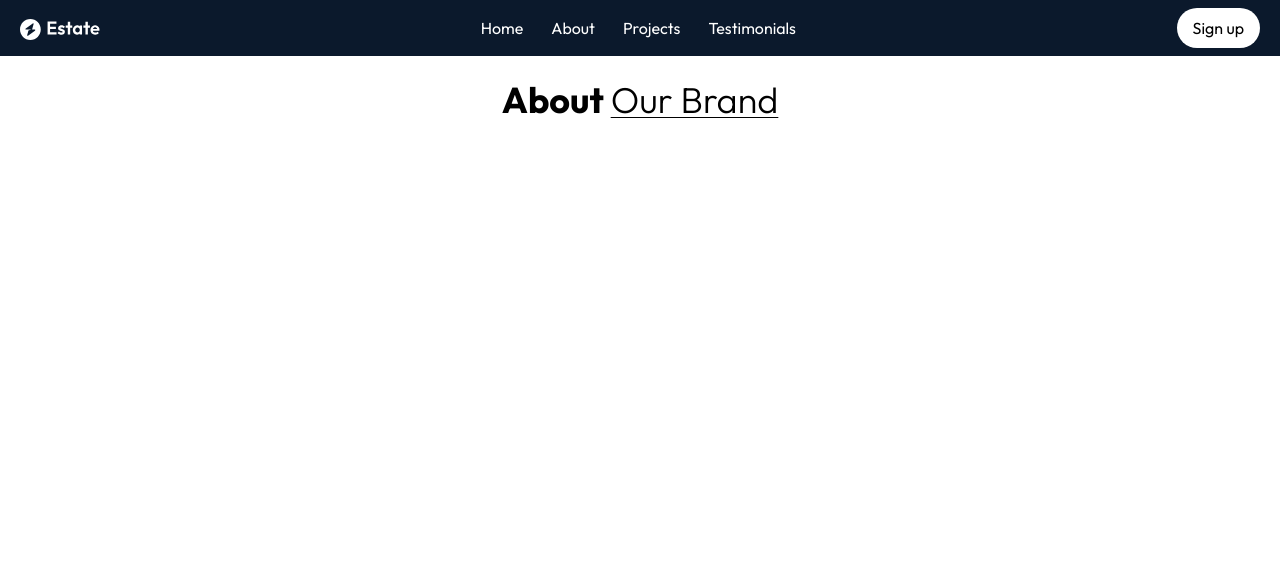
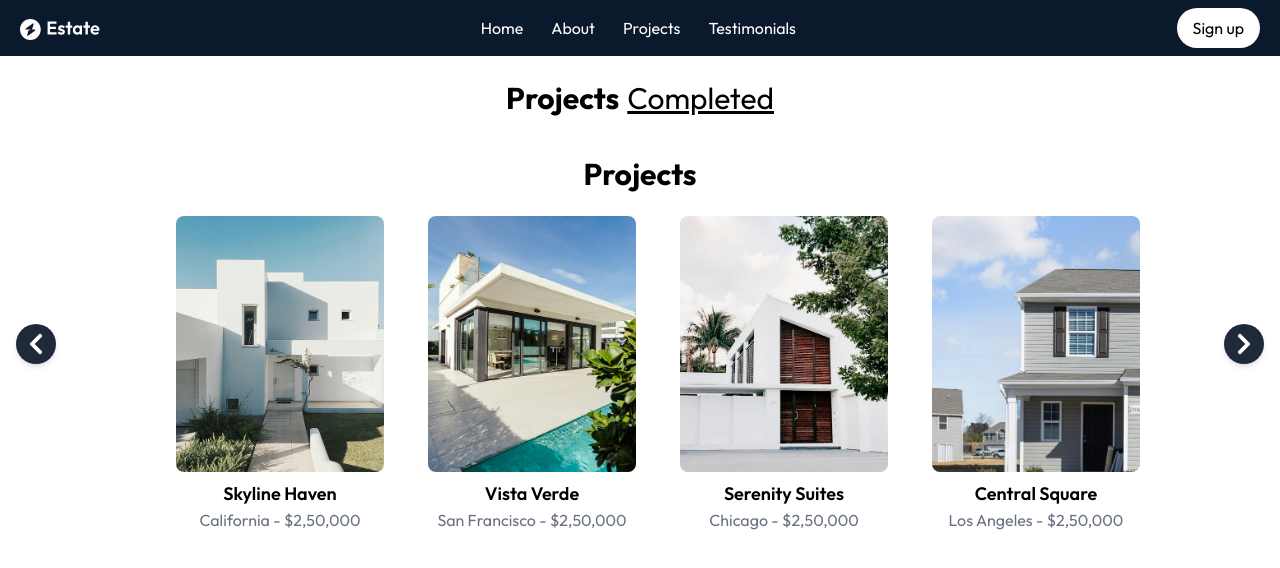
Before and after one commit to Varun-P-Shetty/Real-Estate, a React (Vite) app: page /projects in a window 1280 px wide. Shown: the top 568 px of the page. Built offline with nearby package versions, Linux system fonts and the light colour scheme.

Commit message:
Updated Projects.jsx and package files

```diff
--- a/package.json
+++ b/package.json
@@ -13,6 +13,7 @@
     "@tailwindcss/vite": "^4.0.12",
     "react": "^19.0.0",
     "react-dom": "^19.0.0",
+    "react-icons": "^5.5.0",
     "react-router-dom": "^7.3.0",
     "tailwindcss": "^4.0.12"
   },
--- a/src/components/Projects.jsx
+++ b/src/components/Projects.jsx
@@ -1,21 +1,106 @@
-import React from 'react'
+import React from "react";
+import { useState,useEffect } from "react";
+import { FaChevronLeft, FaChevronRight } from "react-icons/fa";
+import { projectsData } from "../assets/assets";
 
 const Projects = () => {
+  const [currentIndex, setCurrentIndex] = useState(0);
+
+  // ✅ Make visibleImages dynamic based on screen size
+  const [visibleImages, setVisibleImages] = useState(3);
+
+  useEffect(() => {
+    const updateVisibleImages = () => {
+      if (window.innerWidth < 640) {
+        setVisibleImages(2); // Small screens: 2 images at a time
+      } else if (window.innerWidth < 1024) {
+        setVisibleImages(3); // Medium screens: 3 images at a time
+      } else {
+        setVisibleImages(4); // Large screens: 4 images at a time
+      }
+    };
+
+    updateVisibleImages();
+    window.addEventListener("resize", updateVisibleImages);
+
+    return () => window.removeEventListener("resize", updateVisibleImages);
+  }, []);
+
+  // ✅ Adjust nextSlide to ensure all images are displayed
+  const nextSlide = () => {
+    if (currentIndex < projectsData.length - visibleImages) {
+      setCurrentIndex(currentIndex + 1);
+    }
+    // ✅ Ensure the last images are displayed correctly
+    else if (currentIndex < projectsData.length - 1) {
+      setCurrentIndex(projectsData.length - visibleImages);
+    }
+  };
+
+  // ✅ Adjust prevSlide to prevent extra space on the left
+  const prevSlide = () => {
+    if (currentIndex > 0) {
+      setCurrentIndex(currentIndex - 1);
+    }
+  };
+
   return (
-    <div >
-      <div
-        className="flex-col-center container mx-auto px-4 md:px-20 lg:px-32 w-full pt-20 tet"
-        id="projects"
-      >
-        <h1 className="text-2xl sm:text-4xl font-bold">
-          About{" "}
-          <span className="underline underline-offset-4 decoration-1 font-light">
-            Our Brand
-          </span>
-        </h1>
+    <div className="mt-20">
+      <div className="flex-center gap-2">
+        <h1 className="text-3xl font-bold">Projects</h1>
+        <span className="text-3xl underline">Completed</span>
       </div>
+      <div className="relative w-full mt-10">
+        <h1 className="text-3xl font-bold text-center mb-6">Projects</h1>
+
+        {/* Image Slider */}
+        <div className="overflow-hidden w-full flex justify-center">
+          <div className="flex gap-3 transition-transform duration-300">
+            {projectsData.slice(currentIndex, currentIndex + visibleImages).map((project, index) => (
+              <div key={index} className="w-full sm:w-1/2 md:w-1/3 lg:w-1/4 flex-shrink-0 px-4">
+                <img
+                  src={project.image}
+                  alt={project.title}
+                  className="w-full h-64 object-cover rounded-lg"
+                />
+                <h2 className="text-lg font-semibold mt-2 text-center">{project.title}</h2>
+                <p className="text-center text-gray-500">{project.location} - {project.price}</p>
+              </div>
+            ))}
+          </div>
+        </div>
+
+        {/* Navigation Arrows */}
+        <div className="absolute inset-0 flex items-center justify-between px-4">
+          <button onClick={prevSlide} className="bg-gray-800 text-white p-2 rounded-full shadow-md">
+            <FaChevronLeft size={24} />
+          </button>
+          <button onClick={nextSlide} className="bg-gray-800 text-white p-2 rounded-full shadow-md">
+            <FaChevronRight size={24} />
+          </button>
+        </div>
     </div>
-  )
-}
+   </div>
+  );
+};
+export default Projects;
 
-export default Projects
+// <div className="absolute top-1/2 left-30 transform -translate-y-1/2">
+// <button
+//   className="p-2 bg-gray-800 text-white rounded-full shadow-md"
+//   onClick={prevSlide}
+//   disabled={currentIndex === 0}
+// >
+//   <FaChevronLeft size={20} />
+// </button>
+// </div>
+
+// <div className="absolute top-1/2 right-20 transform -translate-y-1/2">
+// <button
+//   className="p-2 bg-gray-800 text-white rounded-full shadow-md"
+//   onClick={nextSlide}
+//   disabled={currentIndex >= projectsData.length - visibleImages}
+// >
+//   <FaChevronRight size={20} />
+// </button>
+// </div>
```
Also changed, not shown: 1 other file (tests, documents, lock files or other folders).
